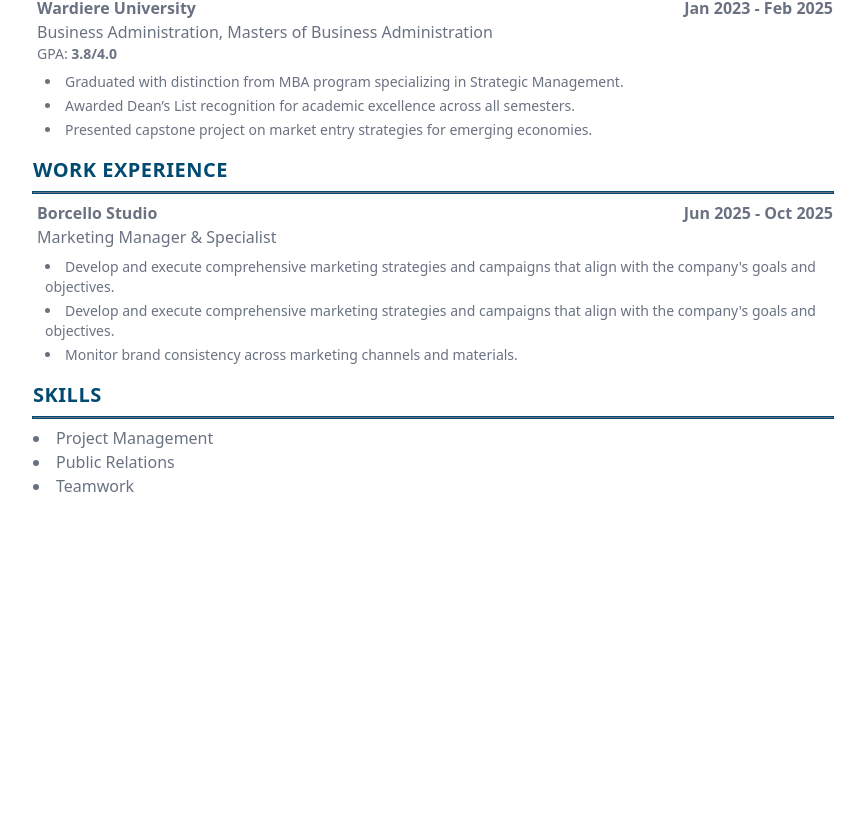
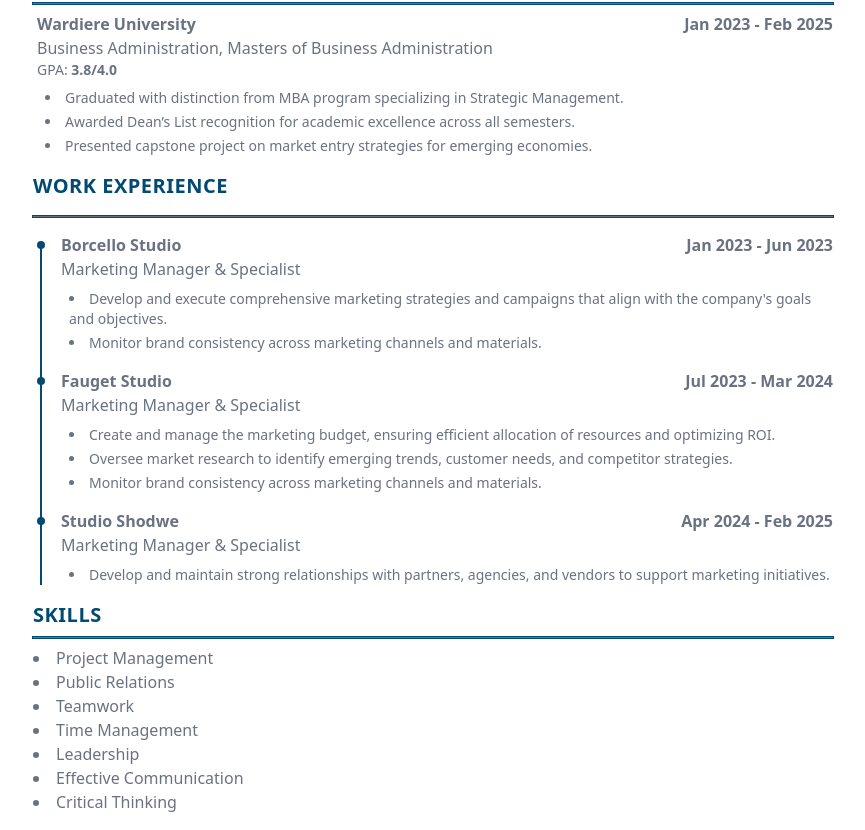
Before and after one commit to brandonleehs/CV-Builder, a React (Vite) app: page / in a window 1280 px wide. Shown: the part 1468-2298 px from the top of the page, without its empty margins (207-1072 px from the left). Before the commit the page ends 1982 px from the top, so only its background shows below. Built offline with nearby package versions, Linux system fonts and the light colour scheme.

Commit message:
feat: add timeline

```diff
--- a/src/resume/ExperienceCard.tsx
+++ b/src/resume/ExperienceCard.tsx
@@ -7,9 +7,12 @@ export default function ExperienceCard({
   experience: IExperience;
 }) {
   return (
-    <section className="pl-1">
+    <section className="relative ml-6 pl-1">
       <div className="flex justify-between text-base">
-        <p className="font-semibold">{experience.company}</p>
+        <div className="flex items-center gap-4">
+          <div className="-ml-6 h-2 w-2 rounded-full bg-sky-900 dark:bg-sky-600"></div>
+          <p className="font-semibold">{experience.company}</p>
+        </div>
         <p className="font-semibold">
           {formatDate(experience.startDate)} - {formatDate(experience.endDate)}
         </p>
--- a/src/resume/Resume.tsx
+++ b/src/resume/Resume.tsx
@@ -28,7 +28,7 @@ export default function Resume({
   const defaultTel = "+123-456-7890";
   const defaultLocation = "123 Anywhere St., Any City";
   const defaultSummary =
-    "Lorem ipsum dolor sit amet, consectetur adipiscing elit, sed do eiusmod tempor incididunt ut labore et dolore magna aliqua. Ut enim ad minim veniam quis nostrud exercitation. Lorem ipsum dolor sit amet, consectetur adipiscing elit, sed do eiusmod tempor incididunt ut labore et dolore magna aliqua. Ut enim ad minim veniam quis nostrud exercitation. Ut enim ad minim veniam quis nostrud exercitation.";
+    "Results-driven Marketing Manager with an MBA in Business Administration and expertise in strategic marketing, brand management, and market expansion. Skilled in leading cross-functional teams, executing data-driven campaigns, and aligning marketing strategies with business goals to drive growth and enhance brand presence.";
   const defaultPreview = photo;
 
   return (
@@ -102,7 +102,7 @@ export default function Resume({
             Profile
           </p>
           <hr className="w-full outline-1 outline-sky-900" />
-          <p className="ml-2">
+          <p className="ml-2 text-base">
             {profile.summary ? profile.summary : defaultSummary}
           </p>
         </section>
@@ -134,7 +134,7 @@ Presented capstone project on market entry strategies for emerging economies.`,
             />
           )}
         </section>
-        <section className="grid gap-2">
+        <section className="relative grid gap-4 before:absolute before:top-18 before:bottom-0 before:left-[0.425rem] before:w-0.5 before:bg-sky-900 before:content-['']">
           <p className="text-xl font-bold tracking-wide text-sky-900 uppercase dark:text-sky-600">
             Work Experience
           </p>
@@ -145,6 +145,7 @@ Presented capstone project on market entry strategies for emerging economies.`,
               <ExperienceCard key={exp.id} experience={exp} />
             ))
           ) : (
+            <>
               <ExperienceCard
                 experience={{
                   id: crypto.randomUUID(),
@@ -152,12 +153,36 @@ Presented capstone project on market entry strategies for emerging economies.`,
                   company: "Borcello Studio",
                   companyLocation: "1234 Market St, San Francisco, CA",
                   jobDesc: `Develop and execute comprehensive marketing strategies and campaigns that align with the company's goals and objectives.
-Develop and execute comprehensive marketing strategies and campaigns that align with the company's goals and objectives.
 Monitor brand consistency across marketing channels and materials.`,
-                startDate: "2025-06-10",
-                endDate: "2025-10-10",
+                  startDate: "2023-01-01",
+                  endDate: "2023-06-30",
                 }}
               />
+              <ExperienceCard
+                experience={{
+                  id: crypto.randomUUID(),
+                  job: "Marketing Manager & Specialist",
+                  companyLocation: "1234 Market St, San Francisco, CA",
+                  company: "Fauget Studio",
+                  jobDesc: `Create and manage the marketing budget, ensuring efficient allocation of resources and optimizing ROI.
+Oversee market research to identify emerging trends, customer needs, and competitor strategies.
+Monitor brand consistency across marketing channels and materials.`,
+                  startDate: "2023-07-01",
+                  endDate: "2024-03-31",
+                }}
+              />
+              <ExperienceCard
+                experience={{
+                  id: crypto.randomUUID(),
+                  companyLocation: "1234 Market St, San Francisco, CA",
+                  job: "Marketing Manager & Specialist",
+                  company: "Studio Shodwe",
+                  jobDesc: `Develop and maintain strong relationships with partners, agencies, and vendors to support marketing initiatives.`,
+                  startDate: "2024-04-01",
+                  endDate: "2025-02-28",
+                }}
+              />
+            </>
           )}
         </section>
         <section className="grid gap-2 text-base">
@@ -182,6 +207,18 @@ Monitor brand consistency across marketing channels and materials.`,
                 </li>
                 <li className="list-inside list-disc" key="teamwork">
                   Teamwork
+                </li>
+                <li className="list-inside list-disc" key="teamwork">
+                  Time Management
+                </li>
+                <li className="list-inside list-disc" key="teamwork">
+                  Leadership
+                </li>
+                <li className="list-inside list-disc" key="teamwork">
+                  Effective Communication
+                </li>
+                <li className="list-inside list-disc" key="teamwork">
+                  Critical Thinking
                 </li>
               </>
             )}
```
Lines whose indentation alone changed are shown as unchanged.
